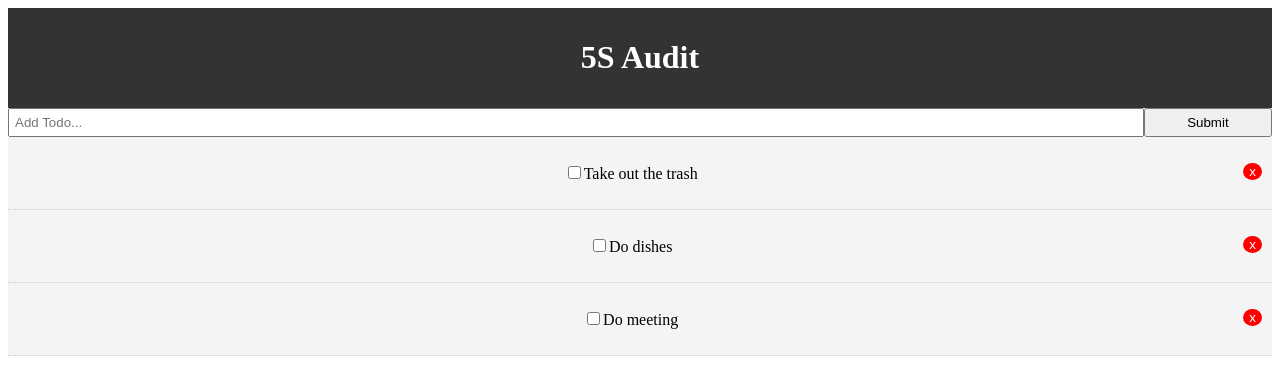
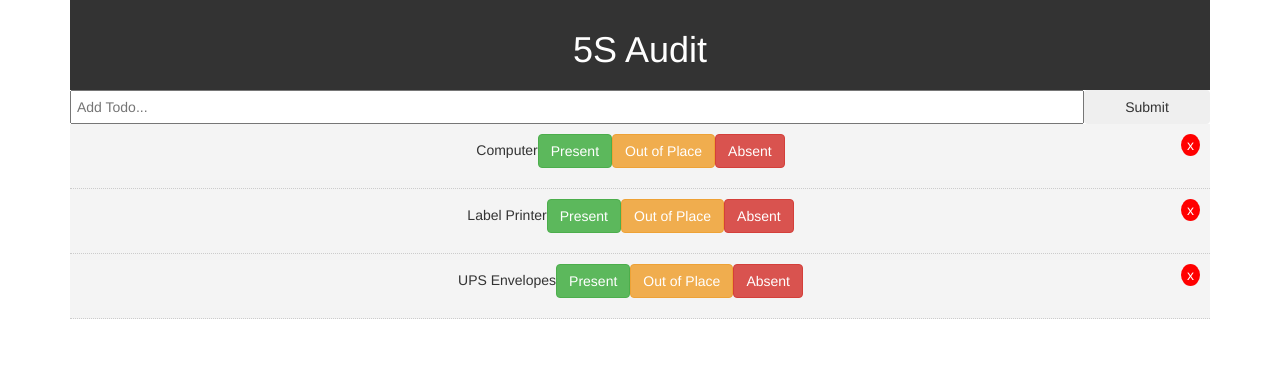
Before and after one commit to Gbachant/five-s, a React (Create React App) app: page / in a window 1280 px wide. Shown: the top 368 px of the page. Built offline with nearby package versions, Linux system fonts and the light colour scheme.

Commit message:
Add buttons for updating item locations

```diff
--- a/public/index.html
+++ b/public/index.html
@@ -11,6 +11,9 @@
     />
     <link rel="apple-touch-icon" href="logo192.png" />
     <link rel="manifest" href="%PUBLIC_URL%/manifest.json" />
+    <link rel="stylesheet" href="https://maxcdn.bootstrapcdn.com/bootstrap/3.4.0/css/bootstrap.min.css">
+    <script src="https://ajax.googleapis.com/ajax/libs/jquery/3.4.1/jquery.min.js"></script>
+    <script src="https://maxcdn.bootstrapcdn.com/bootstrap/3.4.0/js/bootstrap.min.js"></script>
     <!--
       Notice the use of %PUBLIC_URL% in the tags above.
       It will be replaced with the URL of the `public` folder during the build.
--- a/src/App.js
+++ b/src/App.js
@@ -11,27 +11,31 @@ class App extends Component {
     todos: [
       {
         id: 1,
-        title: 'Take out the trash',
-        completed: false
+        title: 'Computer',
+        completed: false,
+        location: ''
       },
       {
         id: 2,
-        title: 'Do dishes',
-        completed: false
+        title: 'Label Printer',
+        completed: false,
+        location: ''
       },
       {
         id: 3,
-        title: 'Do meeting',
-        completed: false
+        title: 'UPS Envelopes',
+        completed: false,
+        location: ''
       },
     ]
   }
 
   // Toggle Complete
-  markComplete = (id) => {
+  updateLocation = (id, newLocation) => {
     this.setState({ todos: this.state.todos.map(todo => {
       if(todo.id === id) {
-        todo.completed = !todo.completed
+        todo.location = newLocation
+        console.log(todo.location)
       }
       return todo;
     }) });
@@ -59,7 +63,7 @@ class App extends Component {
           <Header />
           <AddTodo addTodo={this.addTodo}/>
           <Todos todos={this.state.todos}
-          markComplete={this.markComplete}
+          updateLocation={this.updateLocation}
           delTodo={this.delTodo}/>
         </div>
       </div>
--- a/src/components/TodoItem.js
+++ b/src/components/TodoItem.js
@@ -17,8 +17,10 @@ export class TodoItem extends Component {
     return (
       <div style={this.getStyle()}>
         <p>
-          <input type="checkbox" onChange={this.props.markComplete.bind(this, id)}/>
           {title}
+          <button onClick={this.props.updateLocation.bind(this, id, 'Present')} className="btn btn-success">Present</button>
+          <button onClick={this.props.updateLocation.bind(this, id, 'Out of Place')} className="btn btn-warning">Out of Place</button>
+          <button onClick={this.props.updateLocation.bind(this, id, 'Absent')}className="btn btn-danger">Absent</button>
           <button onClick={this.props.delTodo.bind(this, id)}style={btnStyle}>x</button>
         </p>
       </div>
@@ -29,7 +31,7 @@ export class TodoItem extends Component {
 // PropTypes
 TodoItem.propTypes = {
   todo: PropTypes.object.isRequired,
-  markComplete: PropTypes.func.isRequired,
+  updateLocation: PropTypes.func.isRequired,
   delTodo: PropTypes.func.isRequired,
 }
 
--- a/src/components/Todos.js
+++ b/src/components/Todos.js
@@ -7,8 +7,8 @@ class Todos extends Component {
   render () {
     return this.props.todos.map((todo) => (
       <TodoItem key={todo.id} todo={todo}
-      markComplete={this.props.markComplete}
-      delTodo={this.props.delTodo} />
+      delTodo={this.props.delTodo}
+      updateLocation={this.props.updateLocation} />
     ));
   }
 }
```
